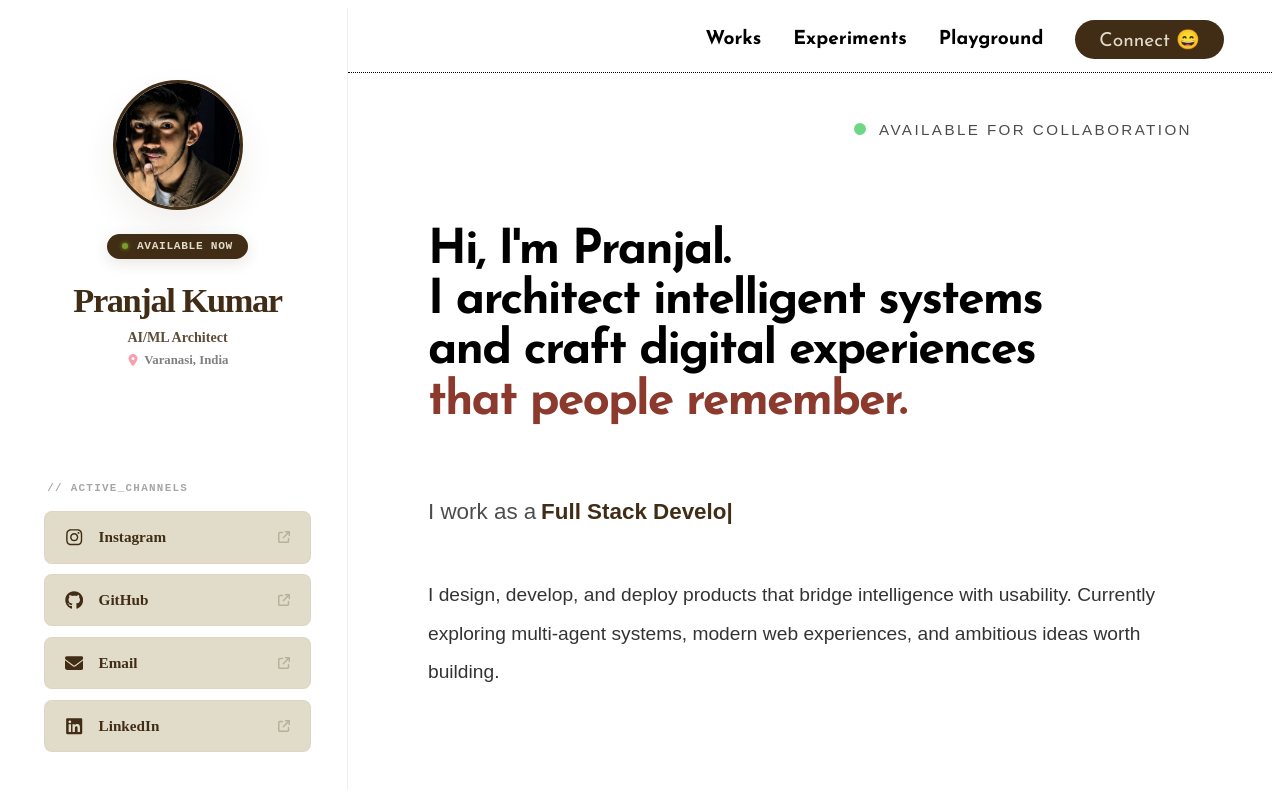
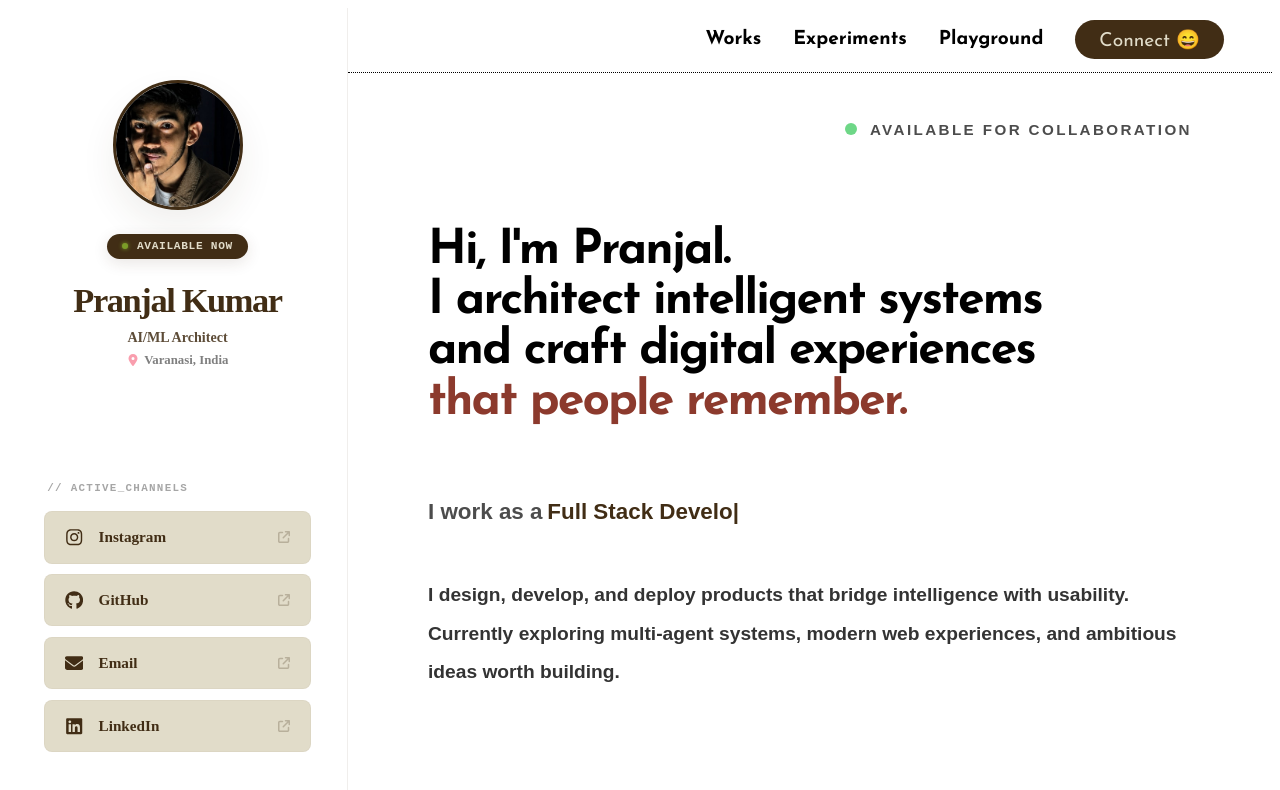
Before and after one commit to sleepy-x-dev/Portfolio, a React (Vite) app in the folder Frontend/: page / in a window 1280 px wide. Shown: the top 790 px of the page. Built offline with nearby package versions, Linux system fonts and the light colour scheme; a web font is replaced by a local one.

Commit message:
added links

```diff
--- a/Frontend/src/Pages/Home.css
+++ b/Frontend/src/Pages/Home.css
@@ -10,8 +10,10 @@
     display: flex;
     flex-direction: column;
     gap: 3rem;
+    color: black;
 
     font-family: 'Bitcount Single', sans-serif;
+    font-weight: 600;
 }
 
 .availability{
--- a/Frontend/src/Pages/work.jsx
+++ b/Frontend/src/Pages/work.jsx
@@ -11,7 +11,7 @@ const projects = [
       "Implemented machine learning algorithms and mathematical foundations from scratch, packaging them into a zero-dependency library installable via pip.",
     tags: ["Python", "ML Fundamentals", "Open Source"],
     cta: "Install Package →",
-    link: "#",
+    link: "https://pypi.org/project/rootlearn/",
   },
   {
     year: "2025",
```
